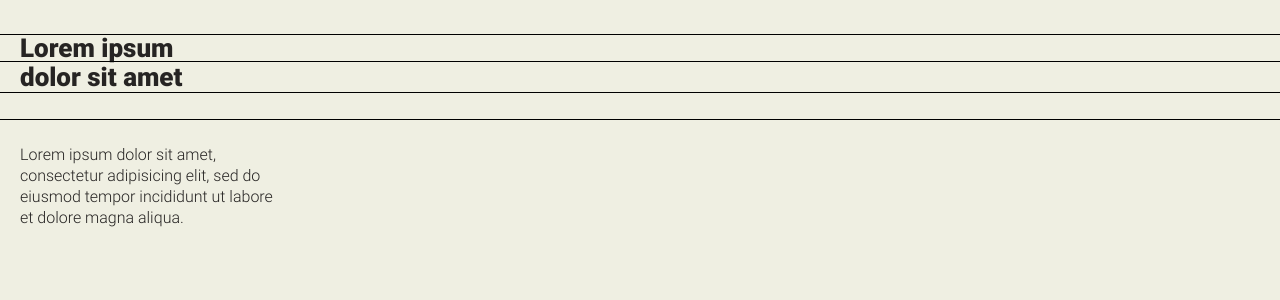
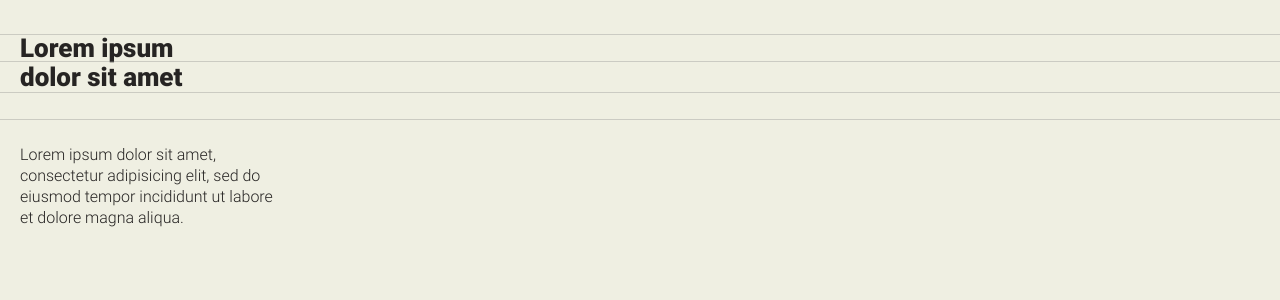
Before and after one commit to Shramkoweb/Hexa__test, a website: page source/index.html in a window 1280 px wide. Shown: the part 452-752 px from the top of the page. Drawn offline with nearby package versions, Linux system fonts and the light colour scheme; files that its build step writes are made by us from their sources.

Commit message:
Правильный цвет и полупрозрачность линий

```diff
--- a/source/sass/blocks/content-list.scss
+++ b/source/sass/blocks/content-list.scss
@@ -61,8 +61,8 @@
     width: 100%;
     height: 28px;
 
-    border-top: 1px solid #000000;
-    border-bottom: 1px solid #000000;
+    border-top: 1px solid #8e8e8e;
+    border-bottom: 1px solid #8e8e8e;
 
     animation: fade-in 1.5s cubic-bezier(0.39, 0.575, 0.565, 1) both;
   }
@@ -75,8 +75,8 @@
     width: 100%;
     height: 28px;
 
-    border-top: 1px solid #000000;
-    border-bottom: 1px solid #000000;
+    border-top: 1px solid #8e8e8e;
+    border-bottom: 1px solid #8e8e8e;
 
     animation: fade-in 1.5s cubic-bezier(0.39, 0.575, 0.565, 1) both;
   }
@@ -137,18 +137,18 @@
   }
 
   25% {
+    opacity: 0.1;
+  }
+
+  50% {
+    opacity: 0.15;
+  }
+
+  75% {
     opacity: 0.25;
   }
 
-  50% {
-    opacity: 0.5;
-  }
-
-  75% {
-    opacity: 0.75;
-  }
-
   100% {
-    opacity: 1;
+    opacity: 0.37;
   }
 }
```
